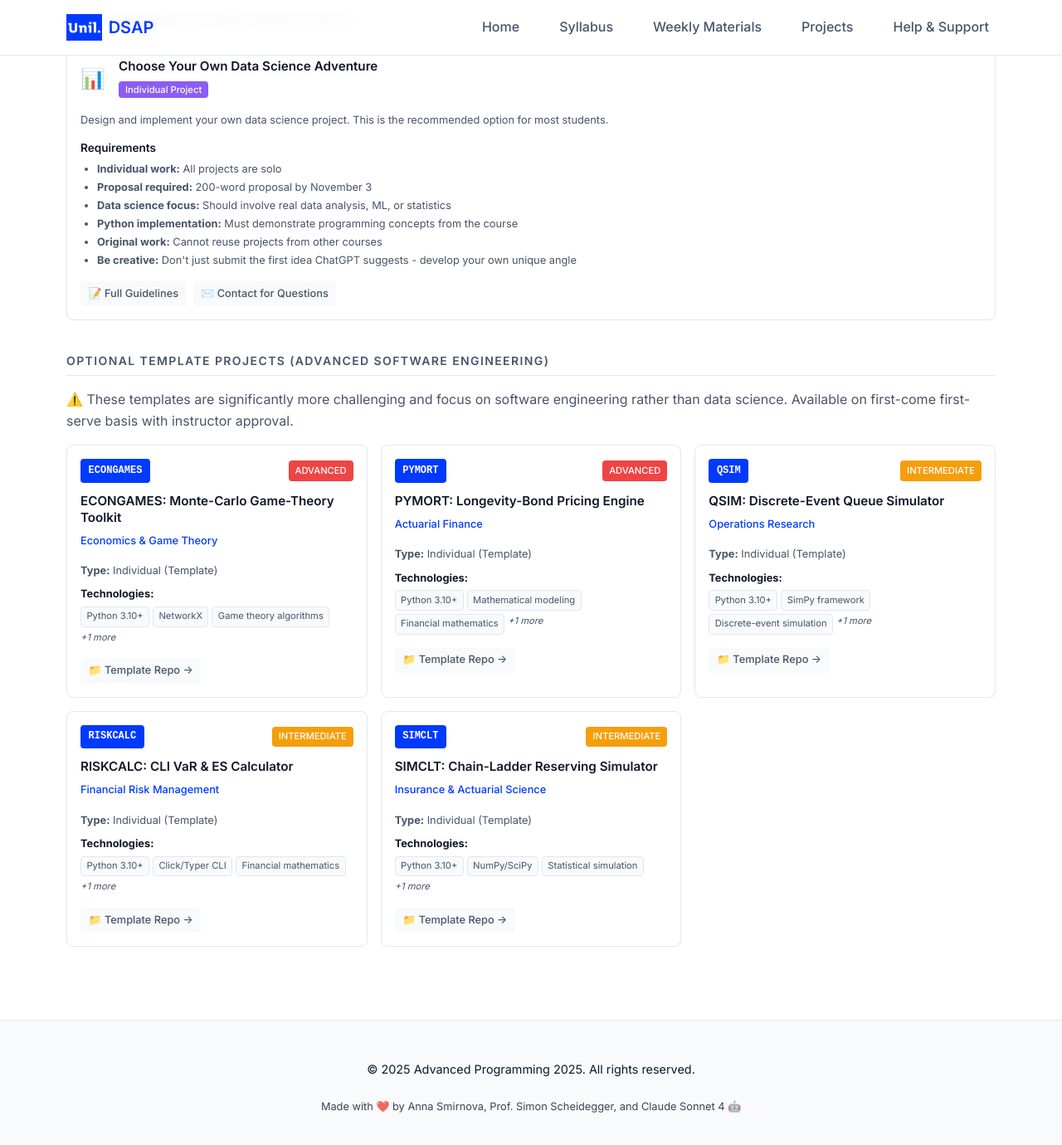
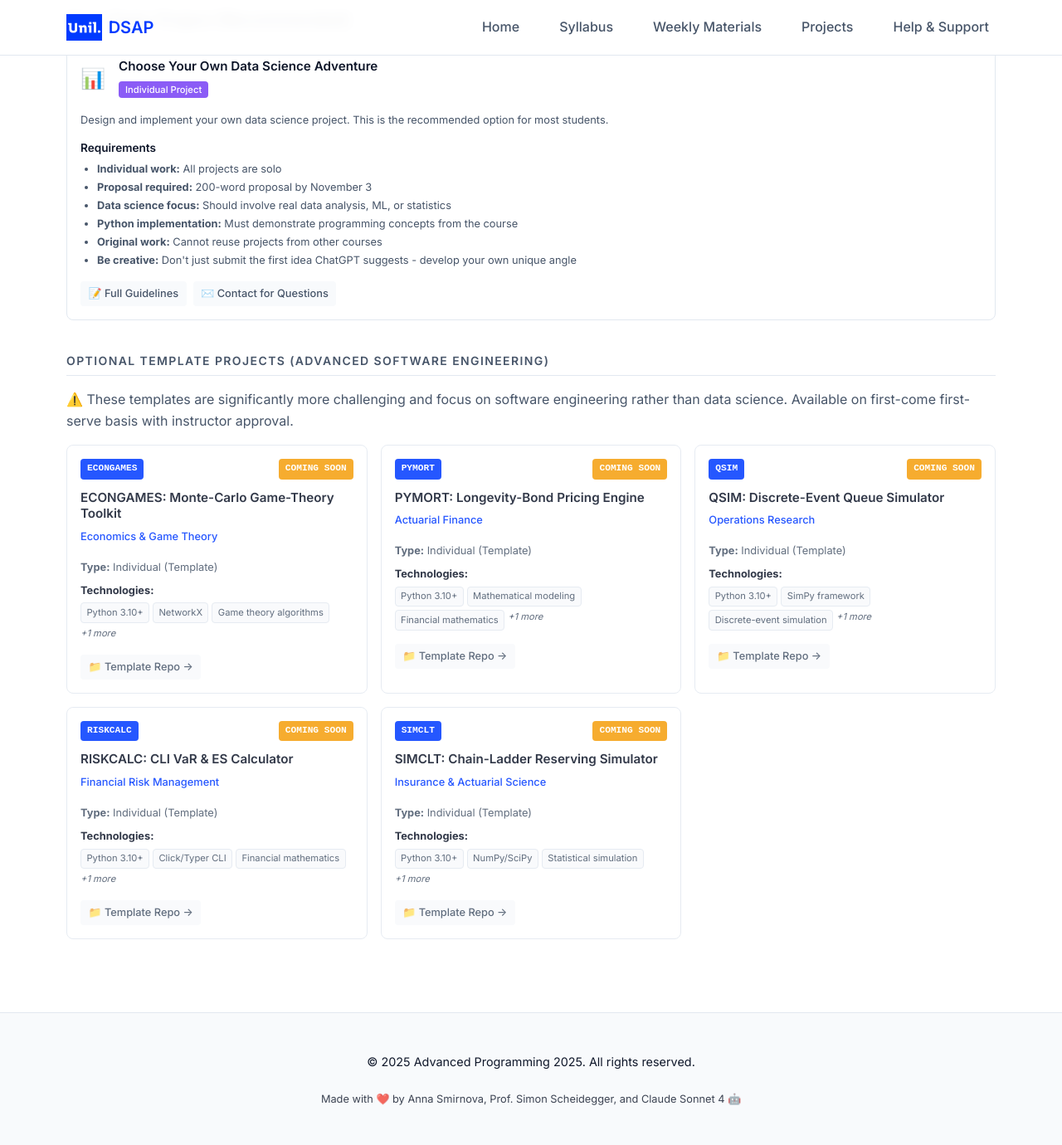
Before and after one commit to ap-unil-2025/course-materials, a Jekyll site: the page built from docs/projects.html, in a window 1280 px wide and 1400 px high, scrolled down 1075 px. Shown: the top 1380 px of the window at 83% size. Built offline with Jekyll 4.4.1, drawn with Linux system fonts in a browser that asks for light colours.

Commit message:
Add clean 'Coming Soon' badges to template projects
- Added consistent 'COMING SOON' badges to template project cards
- Used same styling as project ID badges for consistency
- Orange color (#f59e0b) to indicate pending status
- Template cards slightly faded (85% opacity) to show unavailability
- Removed unnecessary complexity with multiple badge styles

🤖 Generated with Claude Code

Co-Authored-By: Claude <noreply@anthropic.com>

```diff
--- a/docs/projects.html
+++ b/docs/projects.html
@@ -215,10 +215,10 @@ pdflatex project_report.tex</code></pre>
     <div class="template-projects-grid">
       {% assign template_projects = site.projects | where_exp: "project", "project.project_id != 'SOLO'" | sort: "difficulty" %}
       {% for project in template_projects %}
-      <a href="{{ project.url | relative_url }}" class="project-option-item project-card-link">
+      <a href="{{ project.url | relative_url }}" class="project-option-item project-card-link template-coming-soon">
         <div class="project-header">
           <div class="project-id-badge">{{ project.project_id }}</div>
-          <div class="difficulty-badge difficulty-{{ project.difficulty | downcase }}">{{ project.difficulty }}</div>
+          <div class="project-id-badge coming-soon">COMING SOON</div>
         </div>
 
         <h4>{{ project.title | escape }}</h4>
@@ -653,14 +653,15 @@ document.addEventListener('DOMContentLoaded', function() {
   justify-content: space-between;
   align-items: center;
   margin-bottom: 0.75rem;
+  position: relative;
 }
 
 .project-id-badge {
   background: var(--primary-color);
   color: white;
-  padding: 0.3rem 0.6rem;
+  padding: 0.2rem 0.5rem;
   border-radius: 0.25rem;
-  font-size: 0.75rem;
+  font-size: 0.7rem;
   font-weight: 600;
   font-family: monospace;
 }
@@ -676,6 +677,18 @@ document.addEventListener('DOMContentLoaded', function() {
 .difficulty-intermediate {
   background: #f59e0b;
   color: white;
+}
+
+.project-id-badge.coming-soon {
+  background: #f59e0b;
+}
+
+.template-coming-soon {
+  opacity: 0.85;
+}
+
+.template-coming-soon:hover {
+  opacity: 1;
 }
 
 .difficulty-advanced {
```
